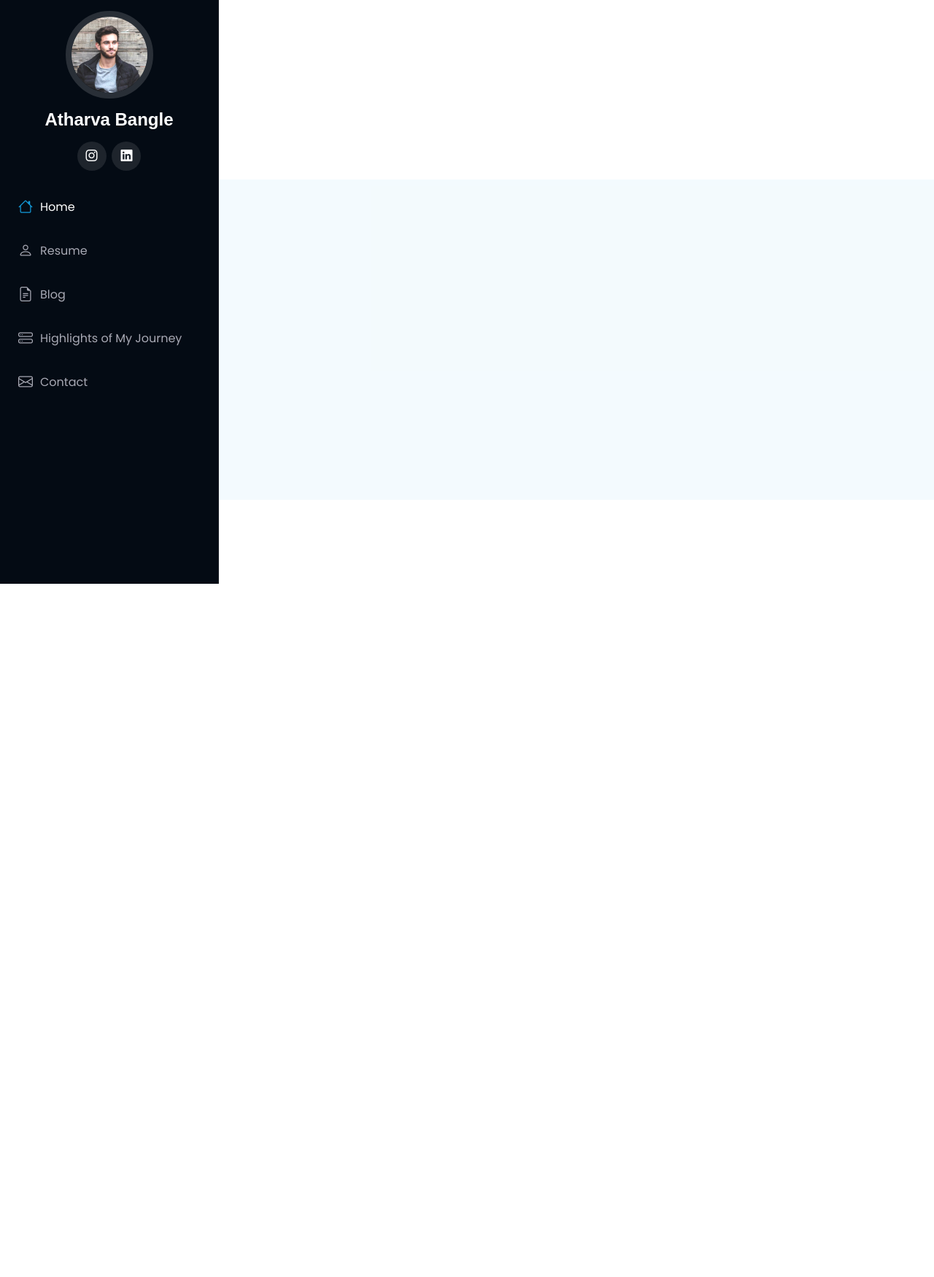
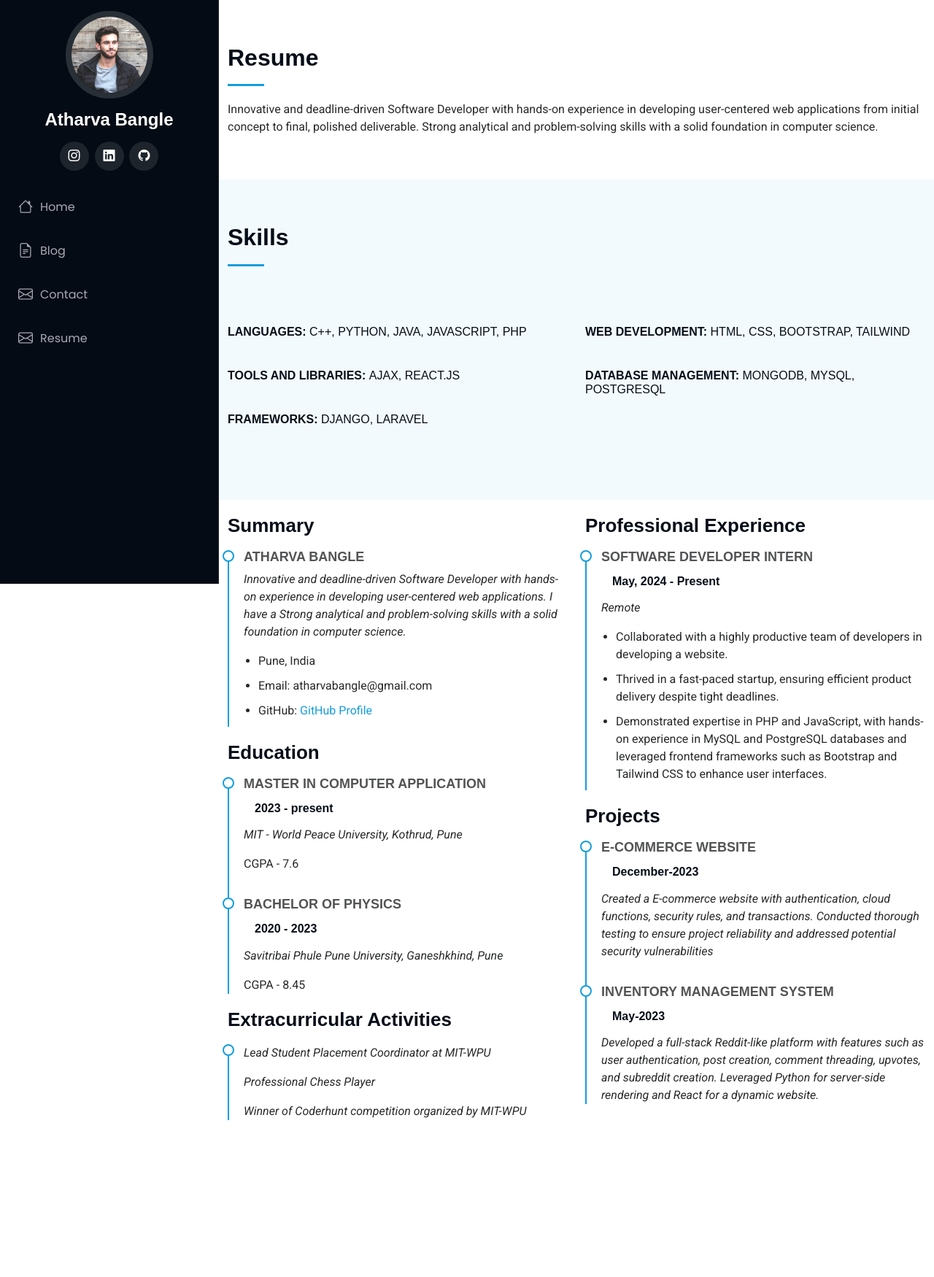
Before and after one commit to Abros3006/Abros3006_website, a Django app: template templates/resume.html in a window 1280 px wide. Shown: the top 1750 px of the page at 73% size. After the commit the page ends 1535 px from the top, so only its background shows below. Run offline with Django 5.2, Linux system fonts and the light colour scheme; the template is opened without the code that fills it, so the values that code supplies are empty; some libraries are stand-ins or nearby versions.

Commit message:
Added Resume

```diff
--- a/Abros3006/urls.py
+++ b/Abros3006/urls.py
@@ -34,6 +34,9 @@
 
     # Blog app
     path('blog/', blog_views.blog, name='blog'),
+
+    # resume app
+    path('resume/', home_views.resume, name='resume'),
 ]
 
 
--- a/home/views.py
+++ b/home/views.py
@@ -3,3 +3,6 @@
 # Create your views here.
 def home(request):
     return render(request, 'index.html')
+
+def resume(request):
+    return render(request, 'resume.html')
--- a/templates/index.html
+++ b/templates/index.html
@@ -46,6 +46,7 @@
     <div class="social-links text-center">
       <a href="#" class="instagram"><i class="bi bi-instagram"></i></a>
       <a href="#" class="linkedin"><i class="bi bi-linkedin"></i></a>
+      <a href="#" class="linkedin"><i class="bi bi-github"></i></a>
     </div>
 
     <nav id="navmenu" class="navmenu">
@@ -63,6 +64,11 @@
         <li>
           <a href="#contact">
             <i class="bi bi-envelope navicon"></i>Contact
+          </a>
+        </li>
+        <li>
+          <a href="{% url 'resume' %}" class="{% if request.path == '/blog/' %}active{% endif %}">
+            <i class="bi bi-envelope navicon"></i>Resume
           </a>
         </li>
       </ul>
--- a/templates/resume.html
+++ b/templates/resume.html
@@ -42,15 +42,31 @@
     <div class="social-links text-center">
       <a href="#" class="instagram"><i class="bi bi-instagram"></i></a>
       <a href="#" class="linkedin"><i class="bi bi-linkedin"></i></a>
+      <a href="#" class="linkedin"><i class="bi bi-github"></i></a>
     </div>
 
     <nav id="navmenu" class="navmenu">
       <ul>
-        <li><a href="index.html" class="active"><i class="bi bi-house navicon"></i>Home</a></li>
-        <li><a href="resume.html"><i class="bi bi-person navicon"></i>Resume</a></li>
-        <li><a href="blog.html"><i class="bi bi-file-earmark-text navicon"></i>Blog</a></li>
-        <li><a href="highlights_of_My_Journey.html"><i class="bi bi-hdd-stack navicon"></i>Highlights of My Journey</a></li>
-        <li><a href="#contact"><i class="bi bi-envelope navicon"></i>Contact</a></li>
+        <li>
+          <a href="{% url 'home' %}" class="{% if request.path == '/' %}active{% endif %}">
+            <i class="bi bi-house navicon"></i>Home
+          </a>
+        </li>
+        <li>
+          <a href="{% url 'blog' %}" class="{% if request.path == '/blog/' %}active{% endif %}">
+            <i class="bi bi-file-earmark-text navicon"></i>Blog
+          </a>
+        </li>
+        <li>
+          <a href="#contact">
+            <i class="bi bi-envelope navicon"></i>Contact
+          </a>
+        </li>
+        <li>
+          <a href="{% url 'resume' %}" class="{% if request.path == '/blog/' %}active{% endif %}">
+            <i class="bi bi-envelope navicon"></i>Resume
+          </a>
+        </li>
       </ul>
     </nav>
 
@@ -126,7 +142,7 @@
               <ul>
                 <li>Pune, India</li>
                 <li>Email: atharvabangle@gmail.com</li>
-                <li>GitHub: <a href="#">GitHub Profile</a></li>
+                <li>GitHub: <a href="https://github.com/Abros3006">GitHub Profile</a></li>
               </ul>
             </div><!-- End Resume Item -->
 
@@ -170,34 +186,13 @@
             <div class="resume-item">
               <h4>E-commerce Website</h4>
               <h5>December-2023</h5>
-              <p><em>MIT-WPU</em></p>
-              <ul>
-                <li>Developed a full-stack e-commerce website as part of a team, contributing to both frontend and backend development using Django framework.</li>
-                <li>Implemented features such as user authentication, product catalog, shopping cart, and order management system.</li>
-                <li>Utilized HTML, CSS, and JavaScript for frontend design and MySQL for database management.</li>
-              </ul>
+              <p><em>Created a E-commerce website with authentication, cloud functions, security rules, and transactions. Conducted thorough testing to ensure project reliability and addressed potential security vulnerabilities</em></p>
             </div><!-- End Resume Item -->
 
             <div class="resume-item">
               <h4>Inventory Management System</h4>
               <h5>May-2023</h5>
-              <p><em>MIT-WPU</em></p>
-              <ul>
-                <li>Designed and developed an inventory management system to streamline product tracking and stock management processes.</li>
-                <li>Created an intuitive user interface using Bootstrap and integrated AJAX for seamless, real-time updates without page reloads.</li>
-                <li>Ensured data security and integrity through robust backend development in Django and comprehensive database management using PostgreSQL.</li>
-              </ul>
-            </div><!-- End Resume Item -->
-
-            <div class="resume-item">
-              <h4>Real-Time Chat Application</h4>
-              <h5>March-2023</h5>
-              <p><em>MIT-WPU</em></p>
-              <ul>
-                <li>Developed a real-time chat application for instant messaging and communication between users.</li>
-                <li>Implemented WebSocket technology for real-time bidirectional communication between clients and the server.</li>
-                <li>Used Django Channels to handle asynchronous communication and integrated Bootstrap for a responsive and user-friendly interface.</li>
-              </ul>
+              <p><em>Developed a full-stack Reddit-like platform with features such as user authentication, post creation, comment threading, upvotes, and subreddit creation. Leveraged Python for server-side rendering and React for a dynamic website.</em></p>
             </div><!-- End Resume Item -->
 
           </div>
@@ -208,6 +203,10 @@
   </main><!-- End #main -->
 
   <!-- Vendor JS Files -->
+   <script src="https://unpkg.com/aos@2.3.1/dist/aos.js"></script>
+    <script>
+        AOS.init();
+    </script>
   <script src="{% static 'vendor/bootstrap/js/bootstrap.bundle.min.js' %}"></script>
   <script src="https://unpkg.com/aos@2.3.1/dist/aos.js"></script>
   <script src="{% static 'vendor/glightbox/js/glightbox.min.js' %}"></script>
```
Also changed, not shown: templates/blog.html (+23 -5 lines).
